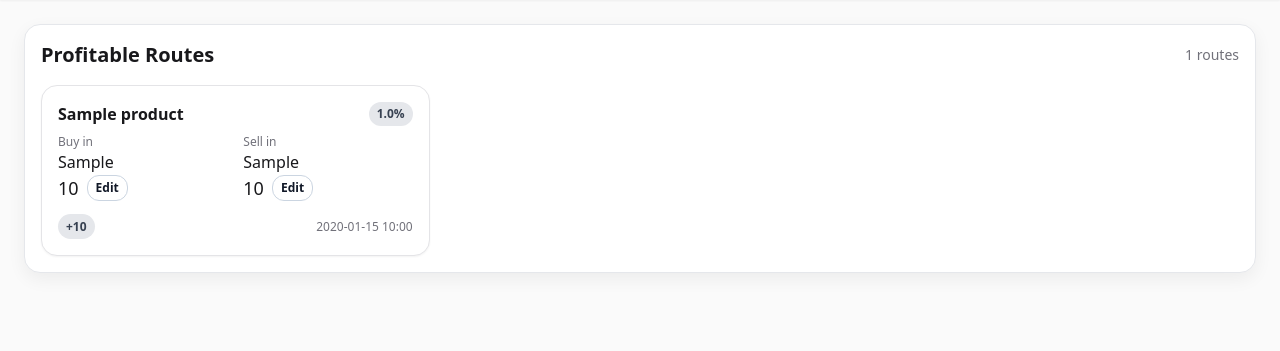
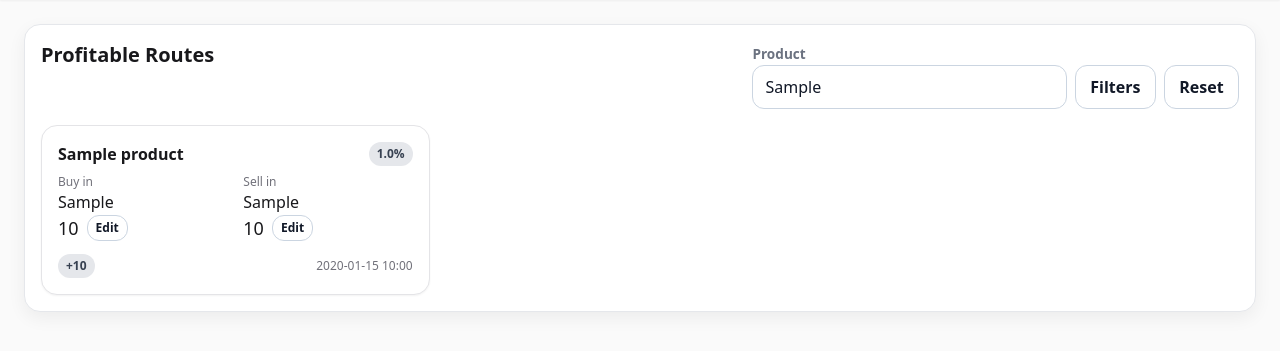
Before and after one commit to R1index/TradeResonance, a Flask app: template templates/routes.html in a window 1280 px wide. Shown: the part 65-416 px from the top of the page. Run offline with Flask 3, Linux system fonts and the light colour scheme; the visitor is signed in with stand-in values (Sample User, id 1); tables that the repository leaves empty hold one stand-in row (values such as "Sample post"); the template is opened without the code that fills it: most values are stand-ins (such as "Sample title", 1, 10 or a date in 2020); some libraries are stand-ins or nearby versions.

Commit message:
Update routes.html

```diff
--- a/templates/routes.html
+++ b/templates/routes.html
@@ -1,9 +1,23 @@
 {% extends "base.html" %}
 {% block content %}
 <section class="card p-4">
-  <div class="flex items-center justify-between mb-4">
+  <div class="flex items-start justify-between gap-3 mb-4">
     <h1 class="text-xl font-semibold">{{ t('nav_routes') }}</h1>
-    <span class="text-sm text-zinc-500">{{ routes|length }} routes</span>
+
+    <!-- Форма фильтра по товару -->
+    <form method="get" class="flex items-end gap-2">
+      <input type="hidden" name="tab" value="routes">
+      <div>
+        <label class="label">{{ t('product') }}</label>
+        <input class="input" name="product" placeholder="{{ t('product') }}"
+               value="{{ q_product or '' }}" list="productsList">
+        <datalist id="productsList">
+          {% for p in products_list %}<option value="{{ p }}">{% endfor %}
+        </datalist>
+      </div>
+      <button class="btn btn-outline" type="submit">{{ t('filters') }}</button>
+      <a class="btn btn-outline" href="{{ url_for('index', tab='routes', lang=lang) }}">Reset</a>
+    </form>
   </div>
 
   {% if not routes %}
```
